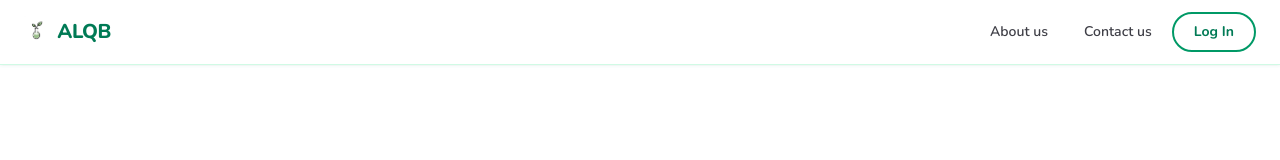
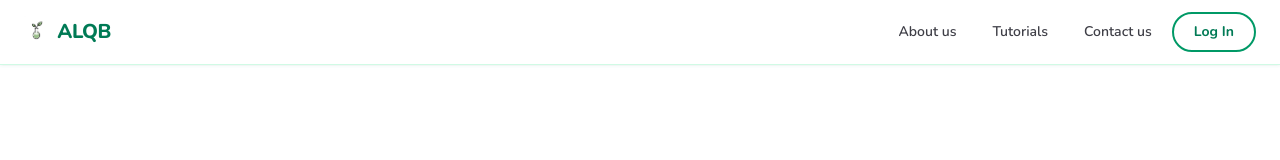
Before and after one commit to shreetama127-lab/alqb, a Next.js app: page /settings in a window 1280 px wide. Shown: the top 160 px of the page. Built offline with nearby package versions, Linux system fonts and the light colour scheme; no server answers.

Commit message:
add tutorials nav link

```diff
--- a/app/NavBar.tsx
+++ b/app/NavBar.tsx
@@ -1,13 +1,10 @@
 "use client";
-
 import { useEffect, useState } from "react";
 import Link from "next/link";
 import { supabase } from "@/app/lib/supabase";
 import AuthButton from "./AuthButton";
-
 export default function NavBar() {
   const [loggedIn, setLoggedIn] = useState<boolean | null>(null);
-
   useEffect(() => {
     supabase.auth.getUser().then(({ data }) => setLoggedIn(!!data.user));
     const { data: sub } = supabase.auth.onAuthStateChange((_e, session) => {
@@ -15,7 +12,6 @@ export default function NavBar() {
     });
     return () => sub.subscription.unsubscribe();
   }, []);
-
   return (
     <nav className="sticky top-0 z-10 flex items-center justify-between border-b border-emerald-100 bg-white/80 px-6 py-3 shadow-sm shadow-emerald-900/5 backdrop-blur">
       <Link href="/" className="flex items-center gap-2 transition-opacity hover:opacity-80">
@@ -27,12 +23,14 @@ export default function NavBar() {
           <>
             <Link href="/study" className="rounded-full px-4 py-2 text-zinc-700 transition-colors hover:bg-emerald-50 hover:text-emerald-700">Study</Link>
             <Link href="/dashboard" className="rounded-full px-4 py-2 text-zinc-700 transition-colors hover:bg-emerald-50 hover:text-emerald-700">Progress</Link>
+            <Link href="/tutorials" className="rounded-full px-4 py-2 text-zinc-700 transition-colors hover:bg-emerald-50 hover:text-emerald-700">Tutorials</Link>
             <Link href="/tips" className="rounded-full px-4 py-2 text-zinc-700 transition-colors hover:bg-emerald-50 hover:text-emerald-700">Study Tips</Link>
             <AuthButton />
           </>
         ) : loggedIn === false ? (
           <>
             <Link href="/about" className="rounded-full px-4 py-2 text-zinc-700 transition-colors hover:bg-emerald-50 hover:text-emerald-700">About us</Link>
+            <Link href="/tutorials" className="rounded-full px-4 py-2 text-zinc-700 transition-colors hover:bg-emerald-50 hover:text-emerald-700">Tutorials</Link>
             <Link href="/contact" className="rounded-full px-4 py-2 text-zinc-700 transition-colors hover:bg-emerald-50 hover:text-emerald-700">Contact us</Link>
             <AuthButton />
           </>
```
